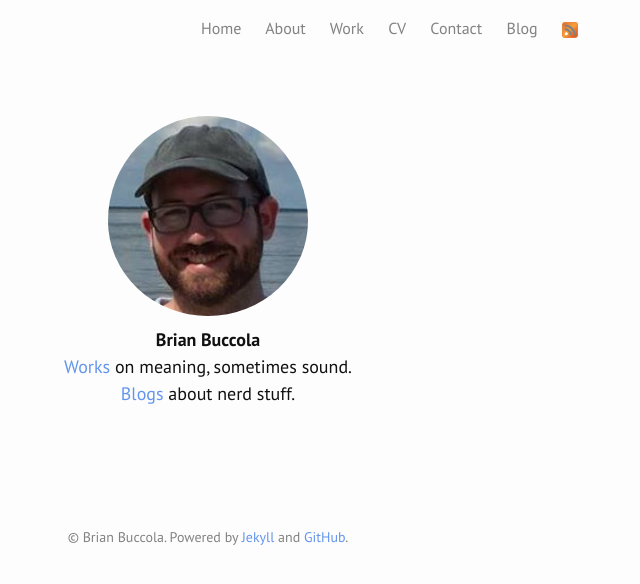
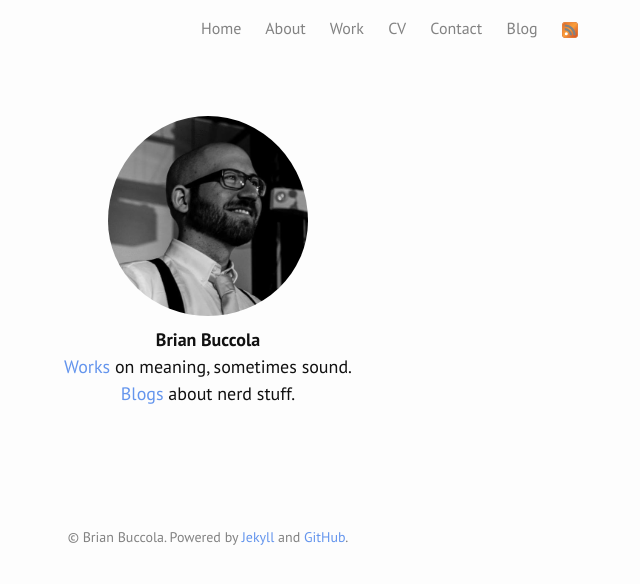
Before and after one commit to brianbuccola/brianbuccola.github.io, a Jekyll site: the page built from index.md, in a window 1280 px wide. Shown: the top 584 px of the page, without its empty margins (432-1072 px from the left). Built offline with Jekyll 4.4.1, drawn with Linux system fonts in a browser that asks for light colours; nearby versions of some CDN libraries; some web fonts are replaced.

Commit message:
changed image from fish to tie

```diff
--- a/index.md
+++ b/index.md
@@ -2,7 +2,7 @@
 layout: page
 ---
 <div class="home">
-<img class="img-circle" title="Brian" alt="Brian" src="/images/brian-fish.jpg"><br>
+<img class="img-circle" title="Brian" alt="Brian" src="/images/brian-tie.jpg"><br>
 <strong>Brian Buccola</strong><br>
 <a href="/work/">Works</a> on meaning, sometimes sound.<br>
 <a href="/blog/">Blogs</a> about nerd stuff.
```
Also changed, not shown: images/brian-tie.jpg.
